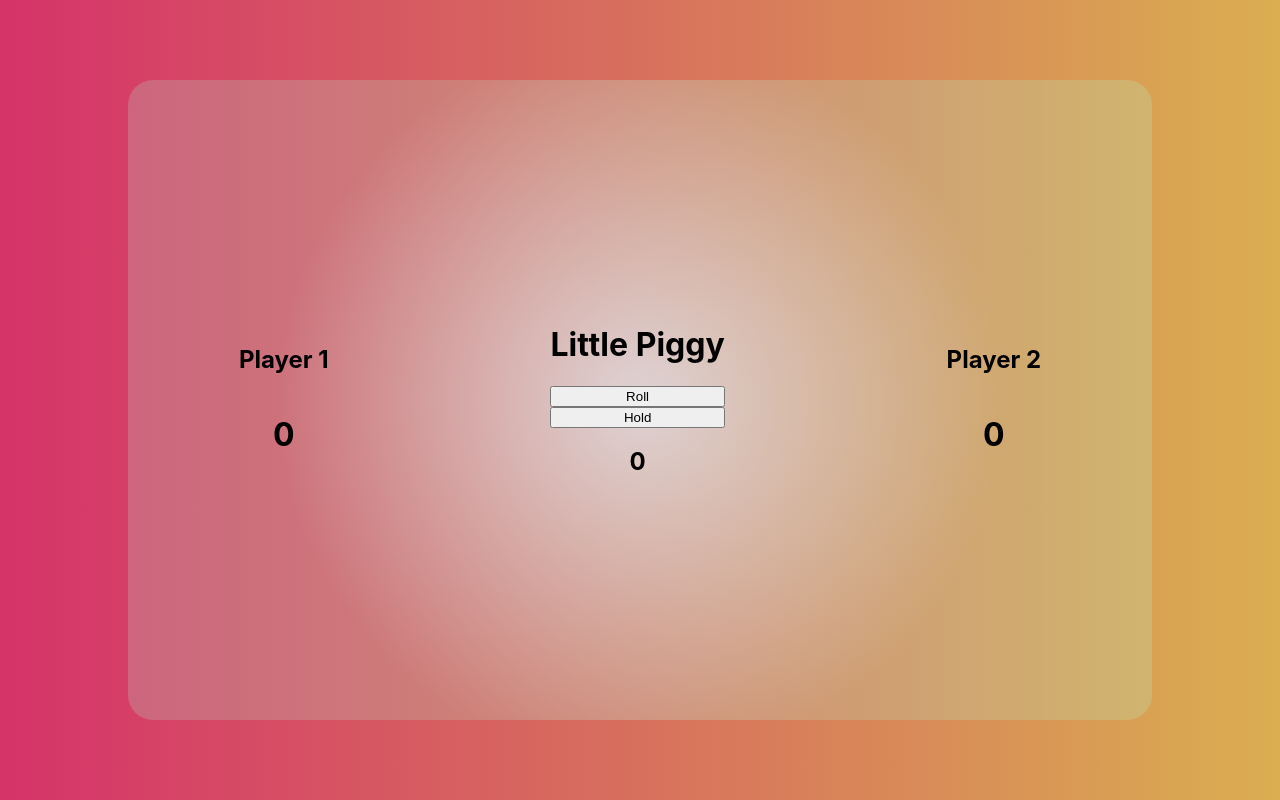
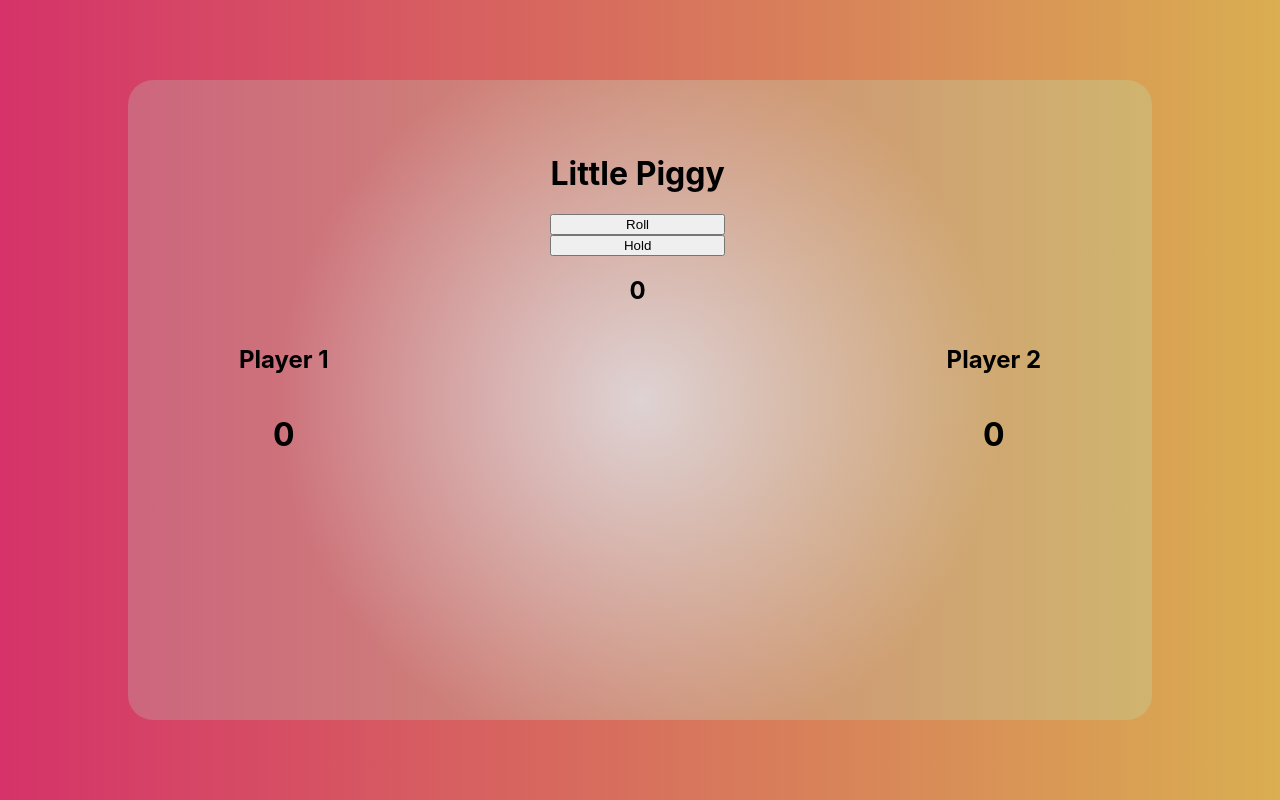
Before and after one commit to JarrodKane/little-piggy, a React (Create React App) app: page / in a window 1280 px wide. Built offline with nearby package versions, Linux system fonts and the light colour scheme.

Commit message:
style changes to dice

```diff
--- a/src/Board.jsx
+++ b/src/Board.jsx
@@ -29,18 +29,15 @@ const ContentDisp = styled.div`
 
 const Side = styled.div`
   display: flex;
-
   flex-direction: column;
   text-align: center;
   margin: auto;
 `;
 
-/*
-const DiceImage = styled.img`
-  position: absolute;
-  top: 50%;
+const DiceImage = styled.div`
+  height: 20vw;
+  margin-top: 50%;
 `;
-*/
 
 // This function sets up the basic game
 function Board() {
@@ -110,8 +107,11 @@ function Board() {
         <button onClick={btnRoll}> Roll</button>
         <button onClick={btnHold}> Hold</button>
         <h2>{round}</h2>
-        <Die num={dice} gamePlaying={game} />
+        <DiceImage>
+          <Die num={dice} gamePlaying={game} />
+        </DiceImage>
       </ContentDisp>
+
       <Side>
         <h2>Player 2</h2>
         <h1>{score[1]}</h1>
@@ -121,3 +121,5 @@ function Board() {
 }
 
 export default Board;
+
+//<Die num={dice} gamePlaying={game} />
```
